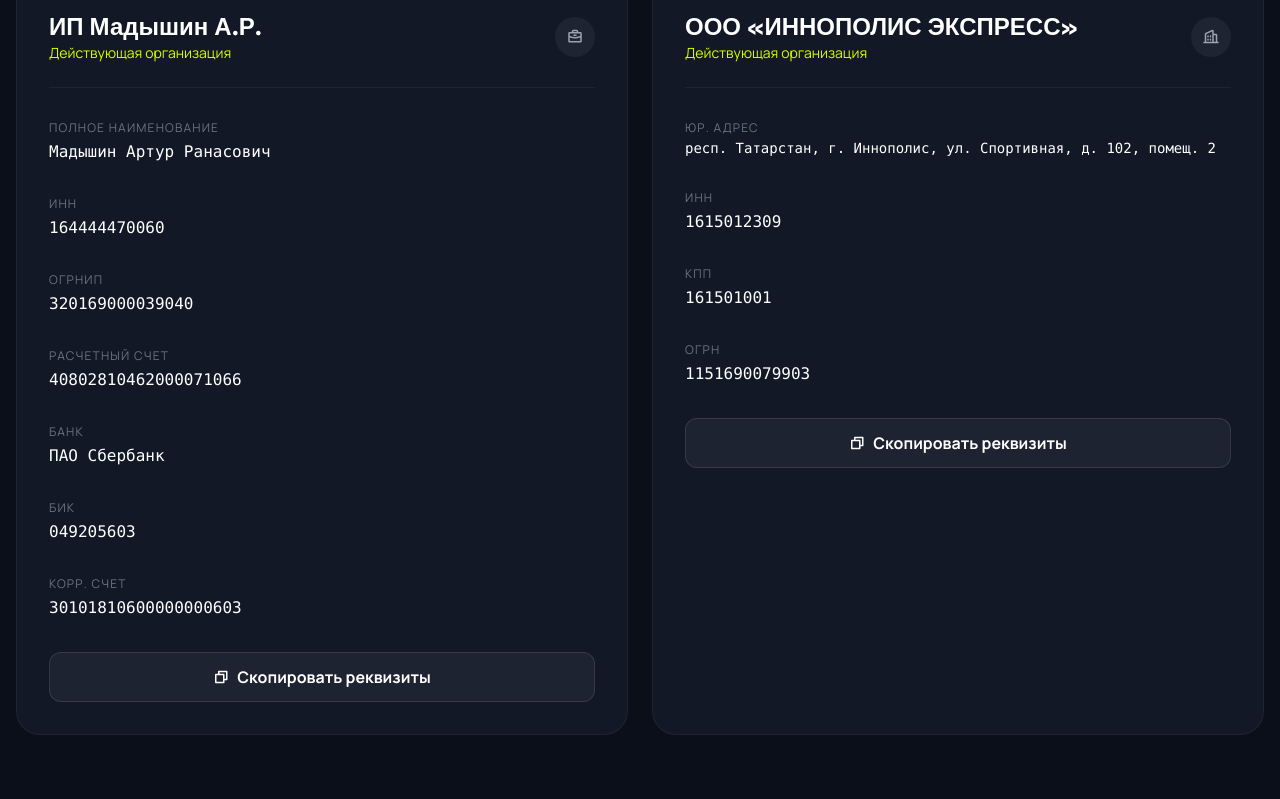
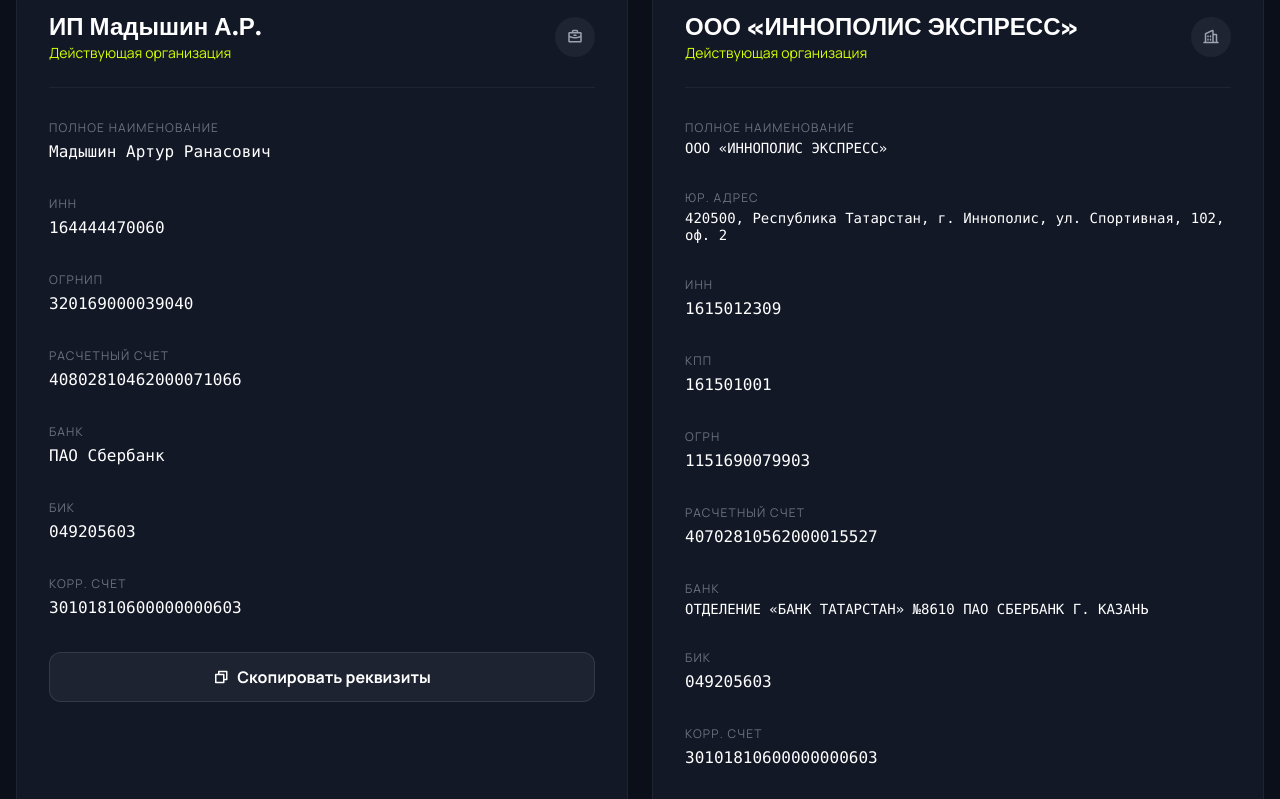
Before and after one commit to vladmarketolog-bot/winwin, a website: page rek.html in a window 1280 px wide. Shown: the part 900-1699 px from the top of the page. Drawn offline with Linux system fonts and the light colour scheme.

Commit message:
Изменил реквизиты

```diff
--- a/rek.html
+++ b/rek.html
@@ -418,9 +418,14 @@
                         <div class="space-y-4" id="requisites-ooo"
                             style="display: flex; flex-direction: column; gap: 1rem;">
                             <div class="flex flex-col gap-1">
+                                <span class="text-xs text-gray-500 uppercase tracking-widest">Полное наименование</span>
+                                <span class="text-white font-mono text-sm leading-tight select-all">ООО «ИННОПОЛИС
+                                    ЭКСПРЕСС»</span>
+                            </div>
+                            <div class="flex flex-col gap-1">
                                 <span class="text-xs text-gray-500 uppercase tracking-widest">Юр. адрес</span>
-                                <span class="text-white font-mono text-sm leading-tight select-all">респ. Татарстан, г.
-                                    Иннополис, ул. Спортивная, д. 102, помещ. 2</span>
+                                <span class="text-white font-mono text-sm leading-tight select-all">420500, Республика
+                                    Татарстан, г. Иннополис, ул. Спортивная, 102, оф. 2</span>
                             </div>
                             <div class="flex flex-col gap-1">
                                 <span class="text-xs text-gray-500 uppercase tracking-widest">ИНН</span>
@@ -434,11 +439,28 @@
                                 <span class="text-xs text-gray-500 uppercase tracking-widest">ОГРН</span>
                                 <span class="text-white font-mono select-all">1151690079903</span>
                             </div>
+                            <div class="flex flex-col gap-1">
+                                <span class="text-xs text-gray-500 uppercase tracking-widest">Расчетный счет</span>
+                                <span class="text-white font-mono select-all">40702810562000015527</span>
+                            </div>
+                            <div class="flex flex-col gap-1">
+                                <span class="text-xs text-gray-500 uppercase tracking-widest">Банк</span>
+                                <span class="text-white font-mono text-sm leading-tight select-all">ОТДЕЛЕНИЕ «БАНК
+                                    ТАТАРСТАН» №8610 ПАО СБЕРБАНК Г. КАЗАНЬ</span>
+                            </div>
+                            <div class="flex flex-col gap-1">
+                                <span class="text-xs text-gray-500 uppercase tracking-widest">БИК</span>
+                                <span class="text-white font-mono select-all">049205603</span>
+                            </div>
+                            <div class="flex flex-col gap-1">
+                                <span class="text-xs text-gray-500 uppercase tracking-widest">Корр. счет</span>
+                                <span class="text-white font-mono select-all">30101810600000000603</span>
+                            </div>
                         </div>
 
                         <!-- Copy Button -->
                         <button @click="
-                                navigator.clipboard.writeText(`ООО «ИННОПОЛИС ЭКСПРЕСС»\nИНН 1615012309\nКПП 161501001\nОГРН 1151690079903\nЮр. адрес: респ. Татарстан, г. Иннополис, ул. Спортивная, д. 102, помещ. 2`);
+                                navigator.clipboard.writeText(`ООО «ИННОПОЛИС ЭКСПРЕСС»\nИНН 1615012309\nКПП 161501001\nОГРН 1151690079903\nАдрес: 420500, Республика Татарстан, г. Иннополис, ул. Спортивная, 102, оф. 2\nР/с 40702810562000015527\nБанк: ОТДЕЛЕНИЕ «БАНК ТАТАРСТАН» №8610 ПАО СБЕРБАНК Г. КАЗАНЬ\nБИК 049205603\nК/с 30101810600000000603`);
                                 copied = true;
                                 setTimeout(() => copied = false, 2000)
                             "
```
